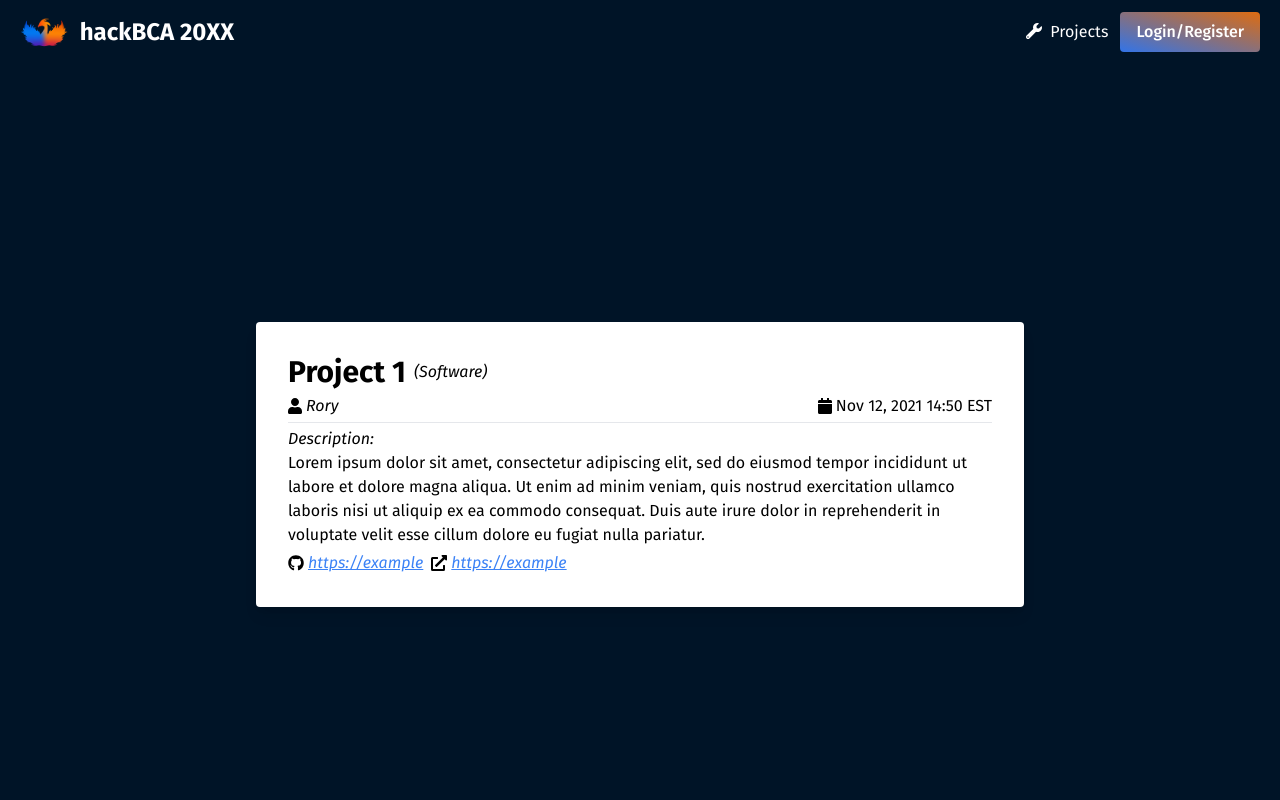
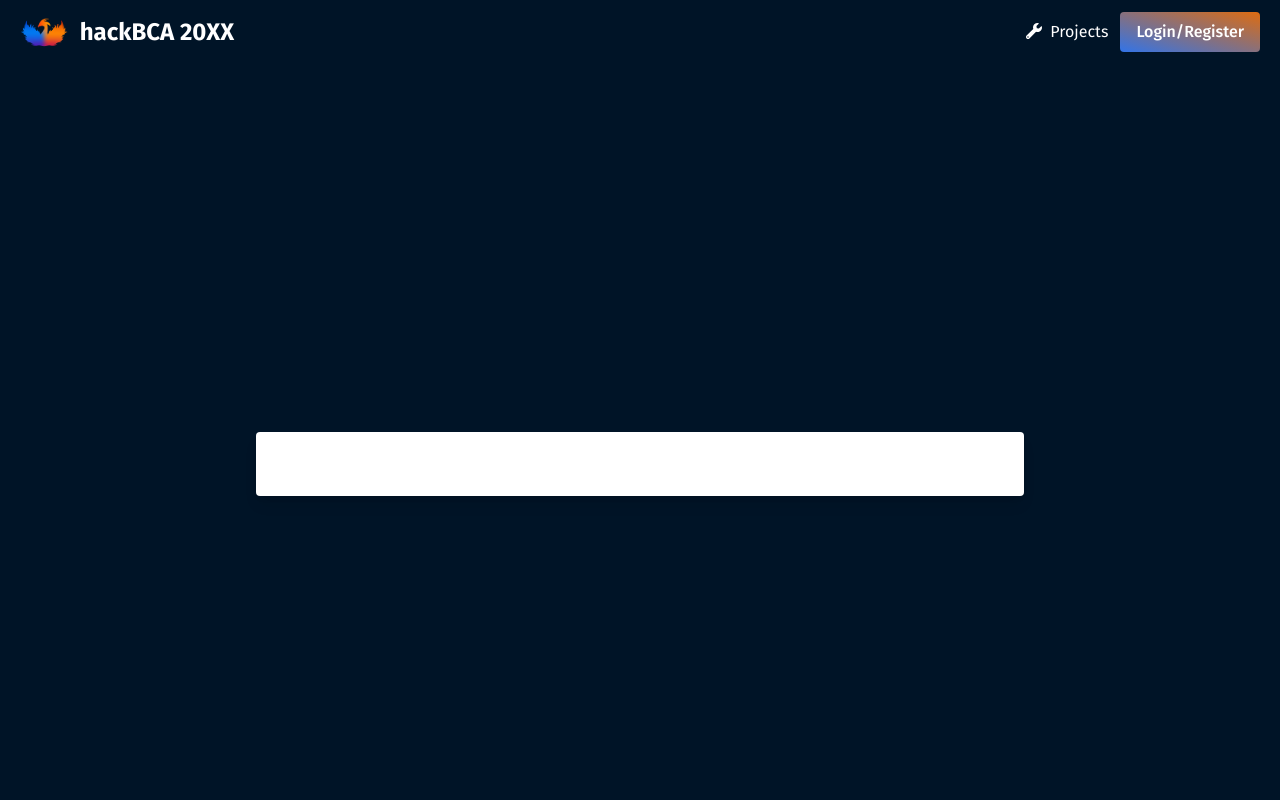
Before and after one commit to stoneroof/hackbca-example-frontend, a React (Create React App) app: page /projects/1 in a window 1280 px wide. Shown: the top 800 px of the page. Built offline with nearby package versions, Linux system fonts and the light colour scheme.

Commit message:
Add ProjectContent

```diff
--- a/src/pages/Project.js
+++ b/src/pages/Project.js
@@ -3,6 +3,18 @@ import { FontAwesomeIcon } from '@fortawesome/react-fontawesome'
 import { faUser, faUsers, faCalendar, faExternalLinkAlt } from '@fortawesome/free-solid-svg-icons'
 import { faGithub } from '@fortawesome/free-brands-svg-icons'
 import { names } from "../data/names";
+
+/**
+ * @typedef {object} Project
+ * @property {string} name
+ * @property {string[]} owner
+ * @property {string} date_proposed
+ * @property {string} time
+ * @property {string} [description]
+ * @property {string} [github]
+ * @property {string} [url]
+ * @property {string} type
+ */
 
 function seed_rand(seed) {
     // https://stackoverflow.com/a/424445
@@ -26,41 +38,35 @@ function get_random_names(rand) {
     return [...new Set(res)];
 }
 
-export function Project() {
-    const { id } = useParams();
-    const rand = seed_rand(id);
-    const names = get_random_names(rand);
-
+/**
+ * Contents for a project.
+ * @param {Project} project project to display
+ */
+function ProjectContent(project) {
     return (
-        <div className="bg-hackbca-dark-blue min-h-screen p-8 flex justify-center items-center">
-            <div className="bg-white rounded shadow-lg p-8 w-192 max-w-full">
+        <>
             <div className="flex flex-col sm:flex-row flex-wrap sm:items-end">
                 <div>
                     <div className="flex flex-row flex-wrap items-center space-x-2 mb-1">
-                            <h1 className="text-3xl font-bold">Project {id}</h1>
-                            <p className="italic">(Software)</p>
+                        <h1 className="text-3xl font-bold">{project.name}</h1>
+                        <p className="italic">({project.type})</p>
                     </div>
                     <div className="flex flex-row items-center space-x-1">
-                            <FontAwesomeIcon icon={names.length == 1 ? faUser : faUsers} />
-                            <p className="italic">{names.join(", ")}</p>
+                        <FontAwesomeIcon icon={project.owner.length == 1 ? faUser : faUsers} />
+                        <p className="italic">{project.owner.join(", ")}</p>
                     </div>
                 </div>
                 <div className="sm:flex-grow" />
                 <div className="flex flex-row items-center space-x-1">
                     <FontAwesomeIcon icon={faCalendar} />
-                        <p>Nov 12, 2021 14:50 EST</p>
+                    <p>{project.date_proposed} {project.time}</p>
                 </div>
             </div>
             <hr className="my-1" />
             <div>
                 <p className="italic">Description:</p>
                 <p>
-                        Lorem ipsum dolor sit amet, consectetur adipiscing elit, sed
-                        do eiusmod tempor incididunt ut labore et dolore magna aliqua.
-                        Ut enim ad minim veniam, quis nostrud exercitation ullamco
-                        laboris nisi ut aliquip ex ea commodo consequat. Duis aute
-                        irure dolor in reprehenderit in voluptate velit esse cillum
-                        dolore eu fugiat nulla pariatur.
+                    {project.description}
                 </p>
             </div>
             <div className="flex flex-row flex-wrap mt-1">
@@ -74,6 +80,19 @@ export function Project() {
                     <a href="https://www.youtube.com/watch?v=iik25wqIuFo" className="italic underline text-blue-500">https://example</a>
                 </div>
             </div>
+        </>
+    );
+}
+
+export function Project() {
+    const { id } = useParams();
+    const rand = seed_rand(id);
+    const names = get_random_names(rand);
+
+    return (
+        <div className="bg-hackbca-dark-blue min-h-screen p-8 flex justify-center items-center">
+            <div className="bg-white rounded shadow-lg p-8 w-192 max-w-full">
+
             </div>
         </div>
     )
```
Lines whose indentation alone changed are shown as unchanged.
